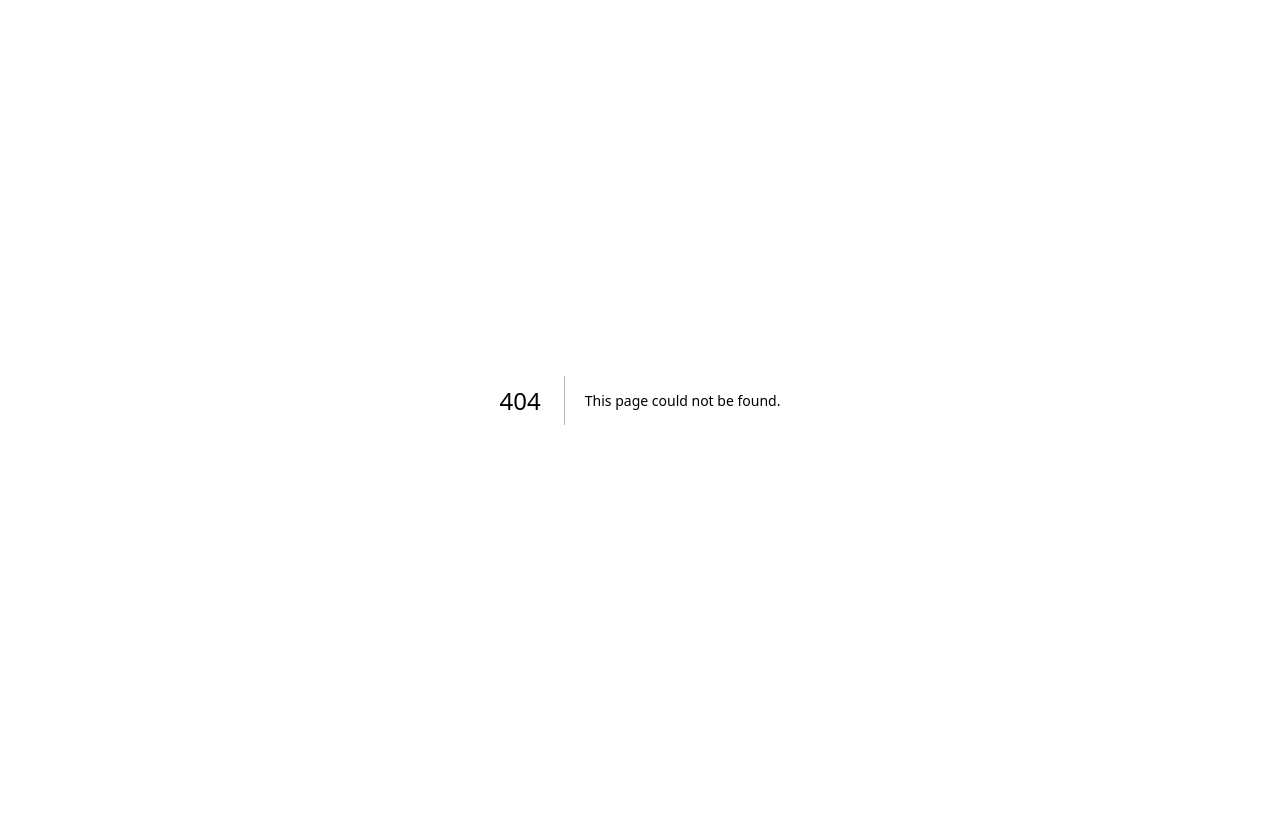
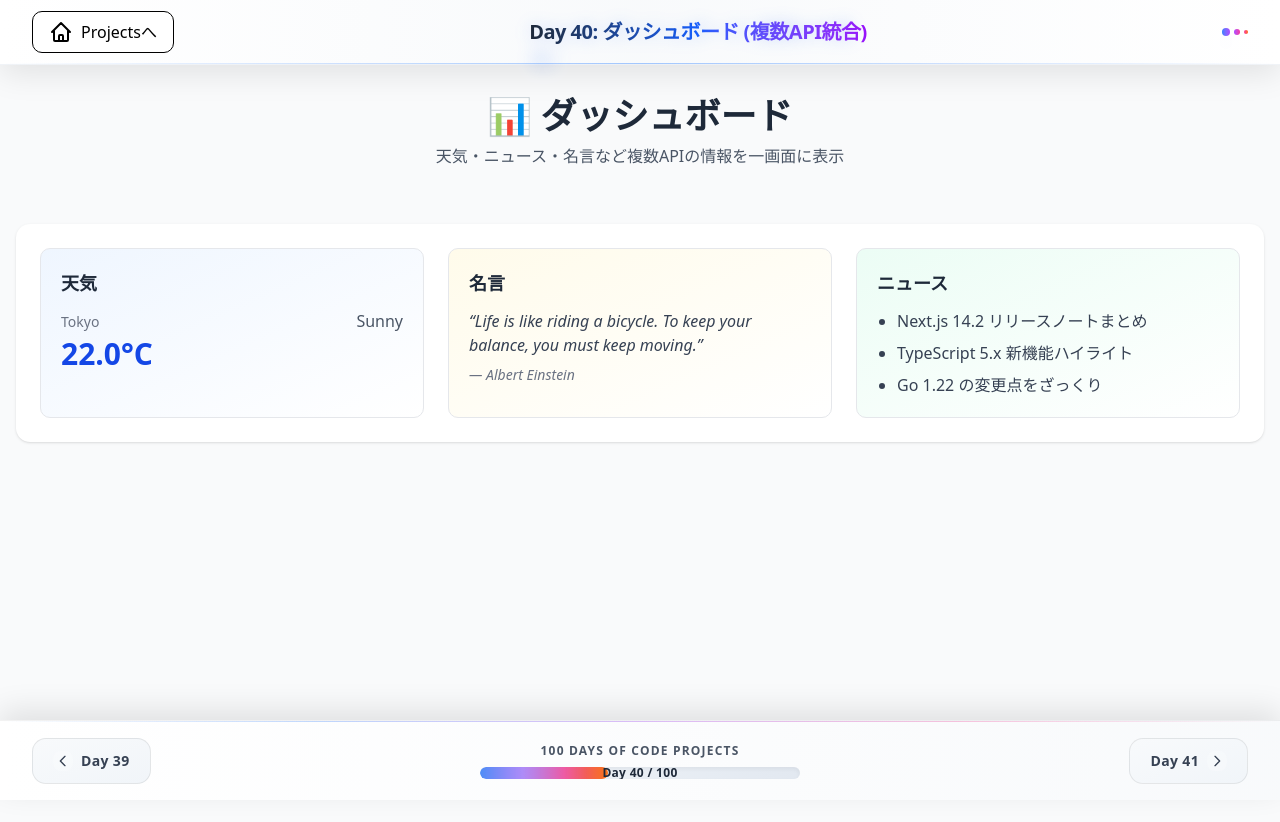
Before and after one commit to atsuki61/100DaysOfCode, a Next.js app: page /day40-dashboard in a window 1280 px wide. Before the commit this address had no page. Shown: the top 822 px of the page. Built offline with nearby package versions, Linux system fonts and the light colour scheme.

Commit message:
feat(day40): ルートとレイアウト/ページ/ドキュメントのスキャフォールド追加

```diff
--- /dev/null
+++ b/src/app/day40-dashboard/components/Dashboard.tsx
@@ -0,0 +1,139 @@
+"use client"
+
+import { useEffect, useMemo, useState } from 'react'
+
+type WeatherData = {
+  city: string
+  tempCelsius: number
+  description: string
+}
+
+type QuoteData = {
+  author: string
+  quote: string
+}
+
+type NewsItem = {
+  title: string
+  url: string
+}
+
+//
+
+async function fetchWeatherMock(): Promise<WeatherData> {
+  await new Promise((r) => setTimeout(r, 500))
+  return {
+    city: 'Tokyo',
+    tempCelsius: 22,
+    description: 'Sunny',
+  }
+}
+
+async function fetchQuoteMock(): Promise<QuoteData> {
+  await new Promise((r) => setTimeout(r, 600))
+  return {
+    author: 'Albert Einstein',
+    quote: 'Life is like riding a bicycle. To keep your balance, you must keep moving.',
+  }
+}
+
+async function fetchNewsMock(): Promise<NewsItem[]> {
+  await new Promise((r) => setTimeout(r, 700))
+  return [
+    { title: 'Next.js 14.2 リリースノートまとめ', url: '#' },
+    { title: 'TypeScript 5.x 新機能ハイライト', url: '#' },
+    { title: 'Go 1.22 の変更点をざっくり', url: '#' },
+  ]
+}
+
+export function Dashboard() {
+  // モックAPIを Promise.all で同時取得（各カードは独立フェッチでもOK）
+  const [combined, setCombined] = useState<{
+    weather: WeatherData | null
+    quote: QuoteData | null
+    news: NewsItem[] | null
+    loading: boolean
+  }>({ weather: null, quote: null, news: null, loading: true })
+
+  useEffect(() => {
+    let cancelled = false
+    ;(async () => {
+      setCombined((s) => ({ ...s, loading: true }))
+      try {
+        const [weather, quote, news] = await Promise.all([
+          fetchWeatherMock(),
+          fetchQuoteMock(),
+          fetchNewsMock(),
+        ])
+        if (!cancelled) setCombined({ weather, quote, news, loading: false })
+      } catch (e) {
+        if (!cancelled) setCombined({ weather: null, quote: null, news: null, loading: false })
+      }
+    })()
+    return () => {
+      cancelled = true
+    }
+  }, [])
+
+  const temperature = useMemo(() => {
+    if (!combined.weather) return '-'
+    return `${combined.weather.tempCelsius.toFixed(1)}°C`
+  }, [combined.weather])
+
+  return (
+    <div className="space-y-6">
+      {combined.loading && (
+        <div className="text-center text-gray-500">読み込み中...</div>
+      )}
+
+      <div className="grid grid-cols-1 md:grid-cols-3 gap-6">
+        {/* 天気カード */}
+        <section className="rounded-lg border border-gray-200 p-5 bg-gradient-to-br from-blue-50 to-white">
+          <h2 className="text-lg font-semibold text-gray-800 mb-3">天気</h2>
+          {combined.weather ? (
+            <div className="flex items-baseline justify-between">
+              <div>
+                <div className="text-sm text-gray-500">{combined.weather.city}</div>
+                <div className="text-3xl font-bold text-blue-700 mt-1">{temperature}</div>
+              </div>
+              <div className="text-gray-600">{combined.weather.description}</div>
+            </div>
+          ) : (
+            <div className="text-gray-400">データなし</div>
+          )}
+        </section>
+
+        {/* 名言カード */}
+        <section className="rounded-lg border border-gray-200 p-5 bg-gradient-to-br from-amber-50 to-white">
+          <h2 className="text-lg font-semibold text-gray-800 mb-3">名言</h2>
+          {combined.quote ? (
+            <blockquote className="text-gray-700 italic">
+              “{combined.quote.quote}”
+              <footer className="mt-2 text-sm text-gray-500">— {combined.quote.author}</footer>
+            </blockquote>
+          ) : (
+            <div className="text-gray-400">データなし</div>
+          )}
+        </section>
+
+        {/* ニュースカード */}
+        <section className="rounded-lg border border-gray-200 p-5 bg-gradient-to-br from-emerald-50 to-white">
+          <h2 className="text-lg font-semibold text-gray-800 mb-3">ニュース</h2>
+          {combined.news ? (
+            <ul className="space-y-2 list-disc pl-5">
+              {combined.news.map((n, idx) => (
+                <li key={idx} className="text-gray-700">
+                  <a className="hover:underline" href={n.url} target="_blank" rel="noreferrer">
+                    {n.title}
+                  </a>
+                </li>
+              ))}
+            </ul>
+          ) : (
+            <div className="text-gray-400">データなし</div>
+          )}
+        </section>
+      </div>
+    </div>
+  )
+}
--- /dev/null
+++ b/src/app/day40-dashboard/day40.md
@@ -0,0 +1,11 @@
+# Day 40: ダッシュボード (複数API統合)
+
+- 目的: 天気・ニュース・名言などの情報を1画面に集約表示
+- 学習ポイント: Promise.all での並行取得、ローディング/エラー表示、カードレイアウト
+- 現状はモックAPIで実装。後続で実APIへ差し替え予定。
+
+## TODO
+- OpenWeatherMap 連携 (環境変数のキー使用)
+- ニュース API 連携（無料のものを検討）
+- 名言 API 連携（例: zenquotes.io）
+- 失敗時のフォールバック（リトライ/キャッシュ）
--- /dev/null
+++ b/src/app/day40-dashboard/layout.tsx
@@ -0,0 +1,24 @@
+import Header from '@/components/common/Header'
+import PageHeader from '@/components/common/PageHeader'
+import Footer from '@/components/common/Footer'
+
+export default function Day40Layout({
+  children,
+}: {
+  children: React.ReactNode
+}) {
+  return (
+    <div className="min-h-screen bg-gray-50">
+      <Header title="Day 40: ダッシュボード (複数API統合)" />
+      <PageHeader
+        icon="📊"
+        title="ダッシュボード"
+        description="天気・ニュース・名言など複数APIの情報を一画面に表示"
+      />
+      <main className="bg-gray-50 min-h-screen">
+        {children}
+      </main>
+      <Footer currentDay={40} />
+    </div>
+  )
+}
--- /dev/null
+++ b/src/app/day40-dashboard/page.tsx
@@ -0,0 +1,11 @@
+import { Dashboard } from './components/Dashboard'
+
+export default function Day40Page() {
+  return (
+    <div className="max-w-7xl mx-auto px-4 pb-28">
+      <div className="bg-white rounded-xl shadow p-6 mt-6">
+        <Dashboard />
+      </div>
+    </div>
+  )
+}
```
